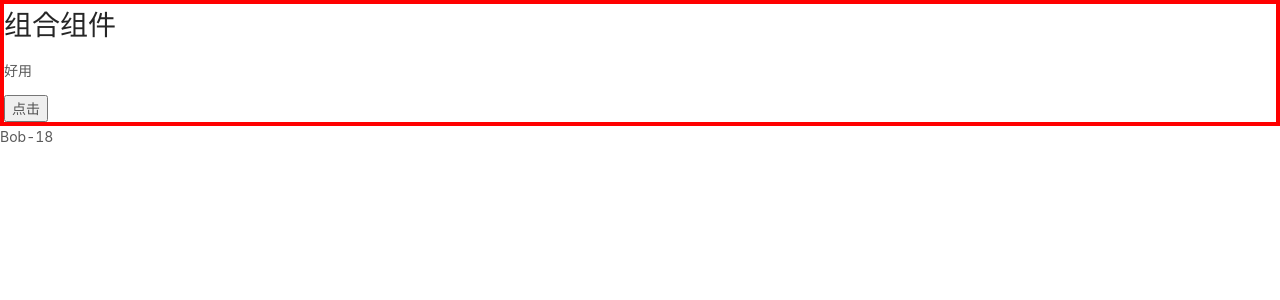
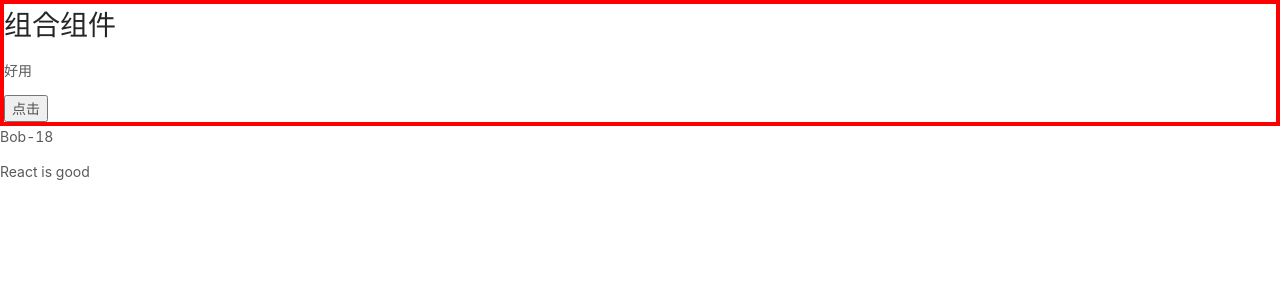
Before and after one commit to Bob2100/react01, a React (Create React App) app: page / in a window 1280 px wide. Shown: the top 300 px of the page. Built offline with nearby package versions, Linux system fonts and the light colour scheme.

Commit message:
使用React.Children实现过滤内容功能

```diff
--- a/src/components/Composition.js
+++ b/src/components/Composition.js
@@ -35,6 +35,21 @@ function Fetcher(props) {
   return props.children(user);
 }
 
+function FilterP(props) {
+  return (
+    <div>
+      {
+        React.Children.map(props.children, child => {
+          console.log(child);
+          if (child.type === 'p') {
+            return child;
+          }
+        })
+      }
+    </div>
+  )
+}
+
 
 export default class Composition extends Component {
   render() {
@@ -47,6 +62,15 @@ export default class Composition extends Component {
             ({ username, age }) => (<p>{`${username}-${age}`}</p>)
           }
         </Fetcher>
+        <FilterP>
+          <h1>Hello</h1>
+          <h2>Hello2</h2>
+          <p>React is good</p>
+          <div>
+            haha
+            <p>ppp</p>
+          </div>
+        </FilterP>
       </div>
     )
   }
```
